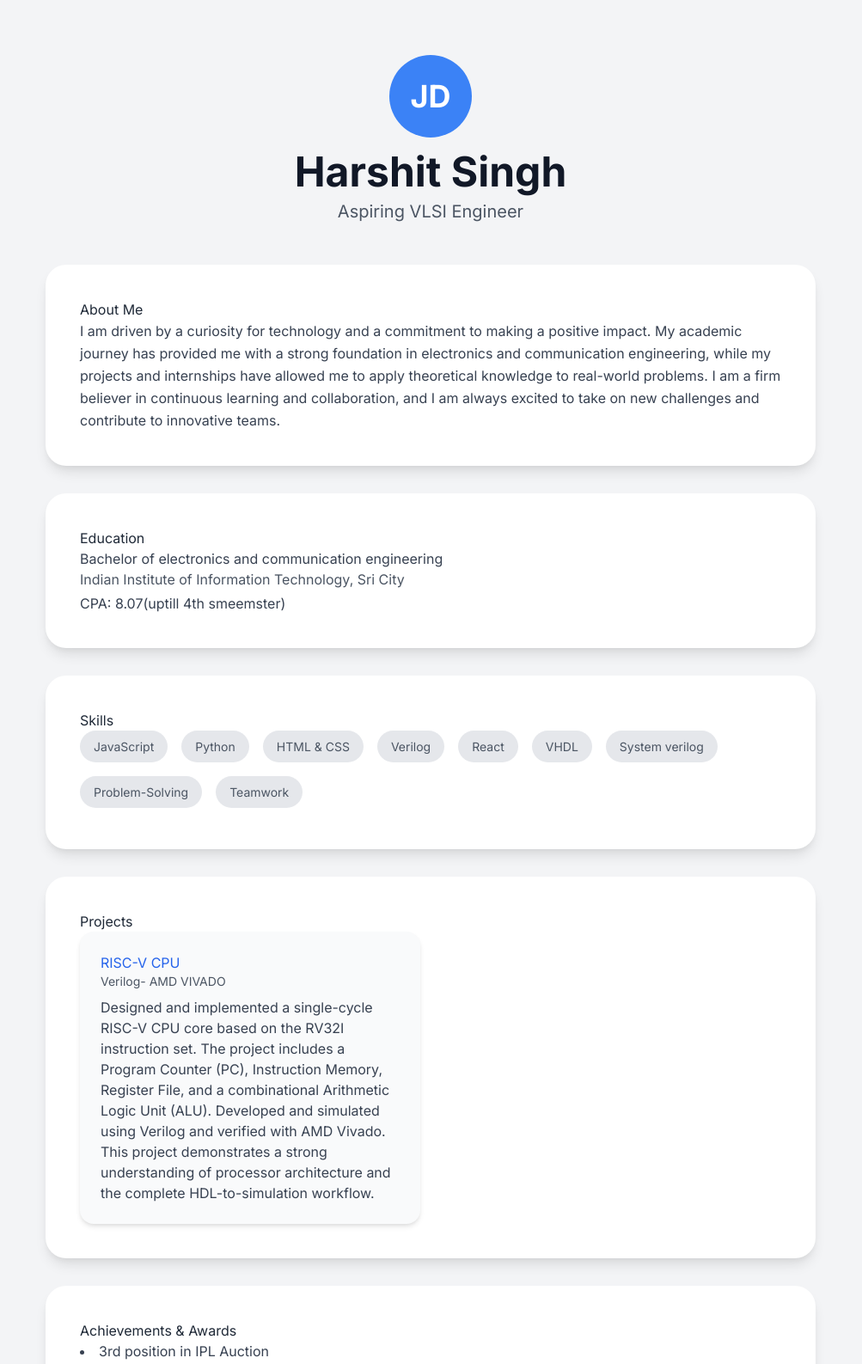
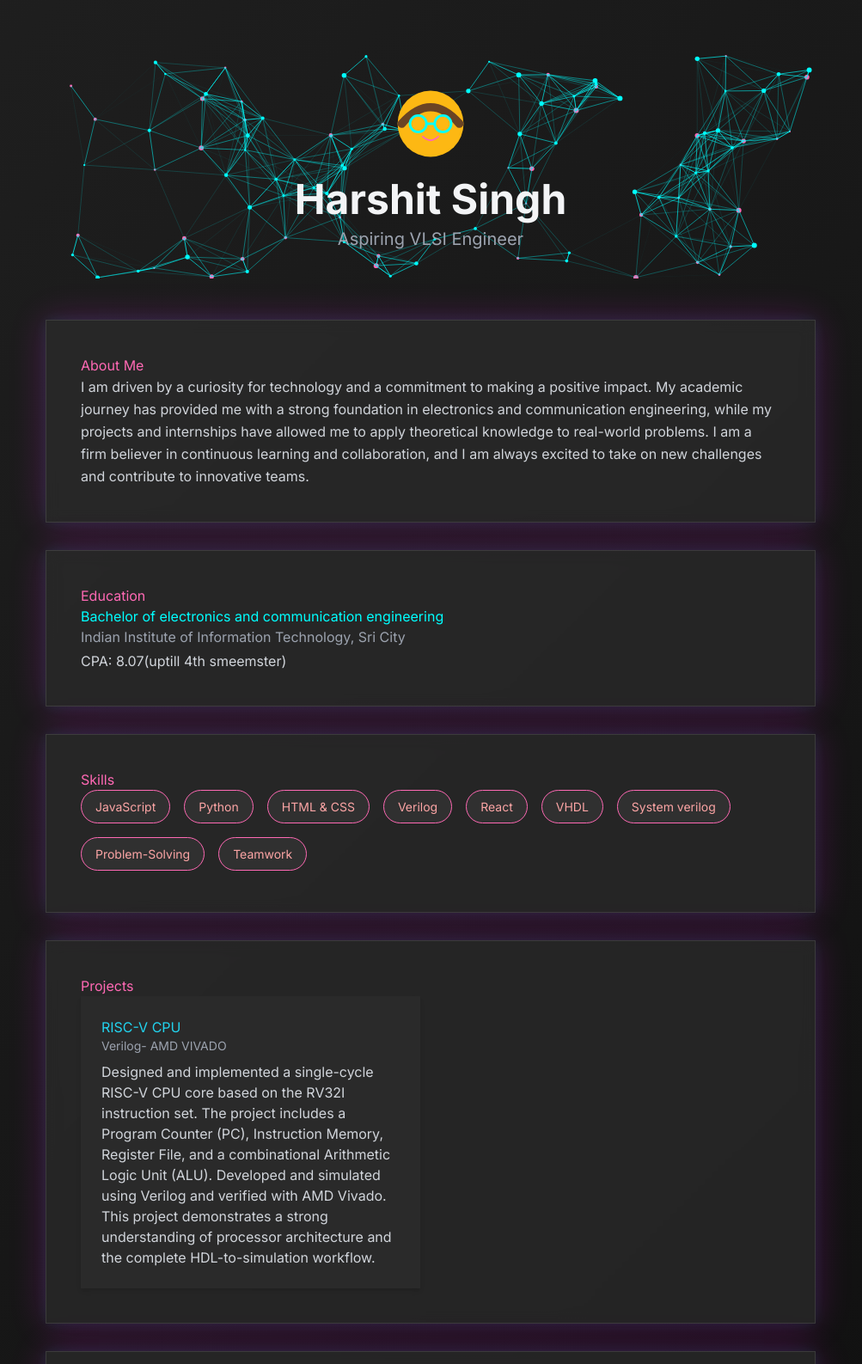
Before and after one commit to dogtooth-maker/webdev, a plain HTML site: page index.html in a window 1280 px wide. Shown: the top 1587 px of the page at 86% size, without its empty margins (139-1142 px from the left). Drawn offline with nearby package versions, Linux system fonts and the light colour scheme.

Commit message:
Update index.html

```diff
--- a/index.html
+++ b/index.html
@@ -10,55 +10,65 @@
     <link href="https://fonts.googleapis.com/css2?family=Inter:wght@400;500;600;700&display=swap" rel="stylesheet">
     <script src="https://cdn.tailwindcss.com"></script>
     <style>
+        /*
+         * GTA-inspired Color Scheme
+         * Dark background with neon pink, cyan, and purple accents.
+         */
         body {
             font-family: 'Inter', sans-serif;
-            background-color: #f3f4f6;
+            background: linear-gradient(135deg, #1f1f1f 0%, #0a0a0a 100%);
+            color: #d1d5db; /* Light gray for body text */
         }
         .section-container {
-            background-color: white;
+            background-color: rgba(45, 45, 45, 0.7); /* Semi-transparent dark gray */
+            backdrop-filter: blur(8px);
             padding: 2.5rem;
-            border-radius: 1.5rem;
-            box-shadow: 0 10px 15px -3px rgba(0, 0, 0, 0.1), 0 4px 6px -2px rgba(0, 0, 0, 0.05);
+            border-radius: 0; /* Made square */
+            box-shadow: 0 0 40px rgba(255, 0, 255, 0.2), 0 0 15px rgba(0, 255, 255, 0.1);
             margin-bottom: 2rem;
+            border: 1px solid rgba(255, 255, 255, 0.1);
         }
         h2 {
             font-size: 1.5rem;
             font-weight: 700;
             margin-bottom: 1.5rem;
-            color: #1f2937;
+            color: #ff69b4; /* Hot pink */
         }
         h3 {
             font-size: 1.25rem;
             font-weight: 600;
             margin-bottom: 0.5rem;
-            color: #374151;
+            color: #00ffff; /* Pure cyan */
         }
         .skill-badge {
             display: inline-block;
-            background-color: #e5e7eb;
-            color: #4b5563;
+            background-color: rgba(60, 60, 60, 0.5);
+            color: #fca5a5; /* Light pink */
             font-size: 0.875rem;
             padding: 0.5rem 1rem;
             border-radius: 9999px;
             margin-right: 0.5rem;
             margin-bottom: 0.5rem;
+            border: 1px solid #ff69b4;
         }
         .project-card {
-            background-color: #f9fafb;
+            background-color: #2a2a2a;
             padding: 1.5rem;
-            border-radius: 1rem;
+            border-radius: 0; /* Made square */
             box-shadow: 0 4px 6px -1px rgba(0, 0, 0, 0.1), 0 2px 4px -1px rgba(0, 0, 0, 0.06);
             transition: transform 0.3s ease;
         }
         .project-card:hover {
             transform: translateY(-5px);
+            box-shadow: 0 8px 12px -2px rgba(0, 0, 0, 0.2), 0 4px 6px -2px rgba(0, 0, 0, 0.1), 0 0 20px rgba(0, 255, 255, 0.5);
         }
         .work-sample-item {
             cursor: pointer;
-            transition: transform 0.3s ease;
+            transition: transform 0.3s ease, box-shadow 0.3s ease;
         }
         .work-sample-item:hover {
             transform: scale(1.05);
+            box-shadow: 0 8px 12px -2px rgba(0, 0, 0, 0.2), 0 0 30px rgba(255, 0, 255, 0.5);
         }
         .modal {
             display: none;
@@ -76,13 +86,14 @@
             padding: 1rem;
         }
         .modal-content {
-            background-color: white;
-            border-radius: 1.5rem;
+            background-color: #1a1a1a;
+            border-radius: 0; /* Made square */
             padding: 2rem;
             max-width: 90%;
             max-height: 90%;
             overflow-y: auto;
             position: relative;
+            color: #d1d5db;
         }
         .close-button {
             position: absolute;
@@ -90,7 +101,7 @@
             right: 1.5rem;
             font-size: 2.5rem;
             font-weight: bold;
-            color: #1f2937;
+            color: #ff69b4;
             cursor: pointer;
         }
     </style>
@@ -99,16 +110,33 @@
 
     <div class="max-w-4xl mx-auto py-8">
         <!-- Header Section -->
-        <header class="text-center mb-12">
-            <div class="bg-blue-500 rounded-full w-24 h-24 mx-auto mb-4 flex items-center justify-center text-white text-4xl font-bold">JD</div>
-            <h1 class="text-4xl sm:text-5xl font-bold text-gray-900 mb-2">Harshit Singh</h1>
-            <p class="text-lg sm:text-xl text-gray-600">Aspiring VLSI Engineer</p>
+        <header class="text-center mb-12 relative overflow-hidden rounded-none">
+            <canvas id="particle-canvas" class="absolute top-0 left-0 w-full h-full z-0"></canvas>
+            <div class="relative z-10 p-8">
+                <div class="rounded-none w-24 h-24 mx-auto mb-4 flex items-center justify-center text-white text-4xl font-bold">
+                    <!-- A simple 2D drawing of a boy with glasses using SVG -->
+                    <svg width="100%" height="100%" viewBox="0 0 100 100" xmlns="http://www.w3.org/2000/svg">
+                        <!-- Head -->
+                        <circle cx="50" cy="50" r="40" fill="#fdb813"/>
+                        <!-- Hair -->
+                        <path d="M 15 50 Q 50 10 85 50" fill="none" stroke="#6b4424" stroke-width="10" stroke-linecap="round"/>
+                        <!-- Glasses -->
+                        <circle cx="35" cy="50" r="10" fill="none" stroke="#00ffff" stroke-width="3"/>
+                        <circle cx="65" cy="50" r="10" fill="none" stroke="#00ffff" stroke-width="3"/>
+                        <line x1="45" y1="50" x2="55" y2="50" stroke="#00ffff" stroke-width="3"/>
+                        <!-- Mouth -->
+                        <path d="M 40 65 Q 50 75 60 65" stroke="#ff69b4" fill="none" stroke-width="2"/>
+                    </svg>
+                </div>
+                <h1 class="text-4xl sm:text-5xl font-bold text-gray-100 mb-2">Harshit Singh</h1>
+                <p class="text-lg sm:text-xl text-gray-400">Aspiring VLSI Engineer</p>
+            </div>
         </header>
 
         <!-- About Me / Personal Statement Section -->
         <section id="about" class="section-container">
             <h2>About Me</h2>
-            <p class="text-gray-700 leading-relaxed">
+            <p class="text-gray-300 leading-relaxed">
                 I am driven by a curiosity for technology and a commitment to making a positive impact. My academic journey has provided me with a strong foundation in electronics and communication engineering, while my projects and internships have allowed me to apply theoretical knowledge to real-world problems. I am a firm believer in continuous learning and collaboration, and I am always excited to take on new challenges and contribute to innovative teams.
             </p>
         </section>
@@ -119,8 +147,8 @@
             <div class="space-y-4">
                 <div>
                     <h3>Bachelor of electronics and communication engineering</h3>
-                    <p class="text-gray-600">Indian Institute of Information Technology, Sri City</p>
-                    <p class="text-gray-700 mt-1">CPA: 8.07(uptill 4th smeemster)</p>
+                    <p class="text-gray-400">Indian Institute of Information Technology, Sri City</p>
+                    <p class="text-gray-300 mt-1">CPA: 8.07(uptill 4th smeemster)</p>
                 </div>
             </div>
         </section>
@@ -147,9 +175,9 @@
             <div class="grid md:grid-cols-2 gap-6">
                 <!-- Project 1 -->
                 <div class="project-card">
-                    <h3 class="text-blue-600">RISC-V CPU</h3>
-                    <p class="text-gray-600 text-sm mb-2">Verilog- AMD VIVADO</p>
-                    <p class="text-gray-700">Designed and implemented a single-cycle RISC-V CPU core based on the RV32I instruction set. The project includes a Program Counter (PC), Instruction Memory, Register File, and a combinational Arithmetic Logic Unit (ALU). Developed and simulated using Verilog and verified with AMD Vivado. This project demonstrates a strong understanding of processor architecture and the complete HDL-to-simulation workflow.</p>
+                    <h3 class="text-cyan-400">RISC-V CPU</h3>
+                    <p class="text-gray-400 text-sm mb-2">Verilog- AMD VIVADO</p>
+                    <p class="text-gray-300">Designed and implemented a single-cycle RISC-V CPU core based on the RV32I instruction set. The project includes a Program Counter (PC), Instruction Memory, Register File, and a combinational Arithmetic Logic Unit (ALU). Developed and simulated using Verilog and verified with AMD Vivado. This project demonstrates a strong understanding of processor architecture and the complete HDL-to-simulation workflow.</p>
                 </div>
 
             </div>
@@ -158,7 +186,7 @@
         <!-- Achievements & Awards Section -->
         <section id="achievements" class="section-container">
             <h2>Achievements & Awards</h2>
-            <ul class="list-disc list-inside space-y-2 text-gray-700">
+            <ul class="list-disc list-inside space-y-2 text-gray-300">
                 <li>3rd position in IPL Auction</li>
             </ul>
         </section>
@@ -175,7 +203,7 @@
         <!-- Extracurricular & Volunteering Section -->
         <section id="extracurricular" class="section-container">
             <h2>Extracurricular & Volunteering</h2>
-            <ul class="list-disc list-inside space-y-2 text-gray-700">
+            <ul class="list-disc list-inside space-y-2 text-gray-300">
                 <li>Swimming</li>
                 <li>Table tennis</li>
                 <li>Origami</li>
@@ -185,8 +213,8 @@
         <!-- Resume & References Section -->
         <section id="resume-references" class="section-container text-center">
             <h2>Resume & References</h2>
-            <p class="text-gray-700 mb-4">A complete resume is available for download.</p>
-            <a href="#" class="inline-block bg-blue-600 text-white font-bold py-3 px-6 rounded-full hover:bg-blue-700 transition duration-300">
+            <p class="text-gray-300 mb-4">A complete resume is available for download.</p>
+            <a href="#" class="inline-block bg-fuchsia-600 text-white font-bold py-3 px-6 rounded-none hover:bg-fuchsia-700 transition duration-300">
                 Download Resume
             </a>
             <p class="text-gray-500 mt-4 text-sm">References available upon request.</p>
@@ -195,10 +223,10 @@
         <!-- Contact / Links Section -->
         <section id="contact" class="section-container">
             <h2>Contact & Links</h2>
-            <div class="text-center space-x-6 text-gray-700">
-                <a href="mailto:johndoe@email.com" class="hover:text-blue-600 transition duration-300">
+            <div class="text-center space-x-6 text-gray-300">
+                <a href="mailto:johndoe@email.com" class="hover:text-cyan-400 transition duration-300">
                     <span class="font-semibold">Email:</span> harshit.singh2022hs@gmail.com
-                <a href="#" target="_blank" class="hover:text-blue-600 transition duration-300">
+                <a href="#" target="_blank" class="hover:text-cyan-400 transition duration-300">
                     <span class="font-semibold">LinkedIn</span>
                 </a>
 
@@ -245,7 +273,7 @@
             const container = document.getElementById('work-samples-container');
             if (!container) return; // Add a guard to prevent errors if the element isn't found
             container.innerHTML = workSamples.map(sample => `
-                <div class="work-sample-item rounded-lg overflow-hidden shadow-lg hover:shadow-xl transition-shadow duration-300" onclick="showModal(${sample.id})">
+                <div class="work-sample-item rounded-none overflow-hidden shadow-lg hover:shadow-xl transition-shadow duration-300" onclick="showModal(${sample.id})">
                     <img src="${sample.image}" alt="${sample.title}" class="w-full h-48 object-cover">
                     <div class="p-4 bg-white">
                         <h3 class="text-lg font-semibold text-gray-900">${sample.title}</h3>
@@ -279,6 +307,86 @@
 
         // Initialize the page on load
         window.onload = loadWorkSamples;
+
+        // Particle Animation
+        const canvas = document.getElementById('particle-canvas');
+        const ctx = canvas.getContext('2d');
+        let particles = [];
+        const numParticles = 100;
+
+        function resizeCanvas() {
+            canvas.width = canvas.parentElement.clientWidth;
+            canvas.height = canvas.parentElement.clientHeight;
+        }
+
+        class Particle {
+            constructor() {
+                this.x = Math.random() * canvas.width;
+                this.y = Math.random() * canvas.height;
+                this.size = Math.random() * 2 + 1;
+                this.speedX = Math.random() * 0.5 - 0.25;
+                this.speedY = Math.random() * 0.5 - 0.25;
+                this.color = Math.random() > 0.5 ? '#00ffff' : '#ff69b4';
+            }
+
+            update() {
+                this.x += this.speedX;
+                this.y += this.speedY;
+
+                if (this.x > canvas.width || this.x < 0) this.speedX *= -1;
+                if (this.y > canvas.height || this.y < 0) this.speedY *= -1;
+            }
+
+            draw() {
+                ctx.fillStyle = this.color;
+                ctx.beginPath();
+                ctx.arc(this.x, this.y, this.size, 0, Math.PI * 2);
+                ctx.fill();
+            }
+        }
+
+        function createParticles() {
+            particles = [];
+            for (let i = 0; i < numParticles; i++) {
+                particles.push(new Particle());
+            }
+        }
+
+        function connectParticles() {
+            let opacity = 1;
+            for (let a = 0; a < particles.length; a++) {
+                for (let b = a; b < particles.length; b++) {
+                    const dx = particles[a].x - particles[b].x;
+                    const dy = particles[a].y - particles[b].y;
+                    const distance = Math.sqrt(dx * dx + dy * dy);
+
+                    if (distance < 100) {
+                        opacity = 1 - (distance / 100);
+                        ctx.strokeStyle = `rgba(0, 255, 255, ${opacity})`;
+                        ctx.lineWidth = 1;
+                        ctx.beginPath();
+                        ctx.moveTo(particles[a].x, particles[a].y);
+                        ctx.lineTo(particles[b].x, particles[b].y);
+                        ctx.stroke();
+                    }
+                }
+            }
+        }
+
+        function animate() {
+            requestAnimationFrame(animate);
+            ctx.clearRect(0, 0, canvas.width, canvas.height);
+            particles.forEach(particle => {
+                particle.update();
+                particle.draw();
+            });
+            connectParticles();
+        }
+
+        window.addEventListener('resize', resizeCanvas);
+        resizeCanvas();
+        createParticles();
+        animate();
     </script>
 </body>
 </html>
```
